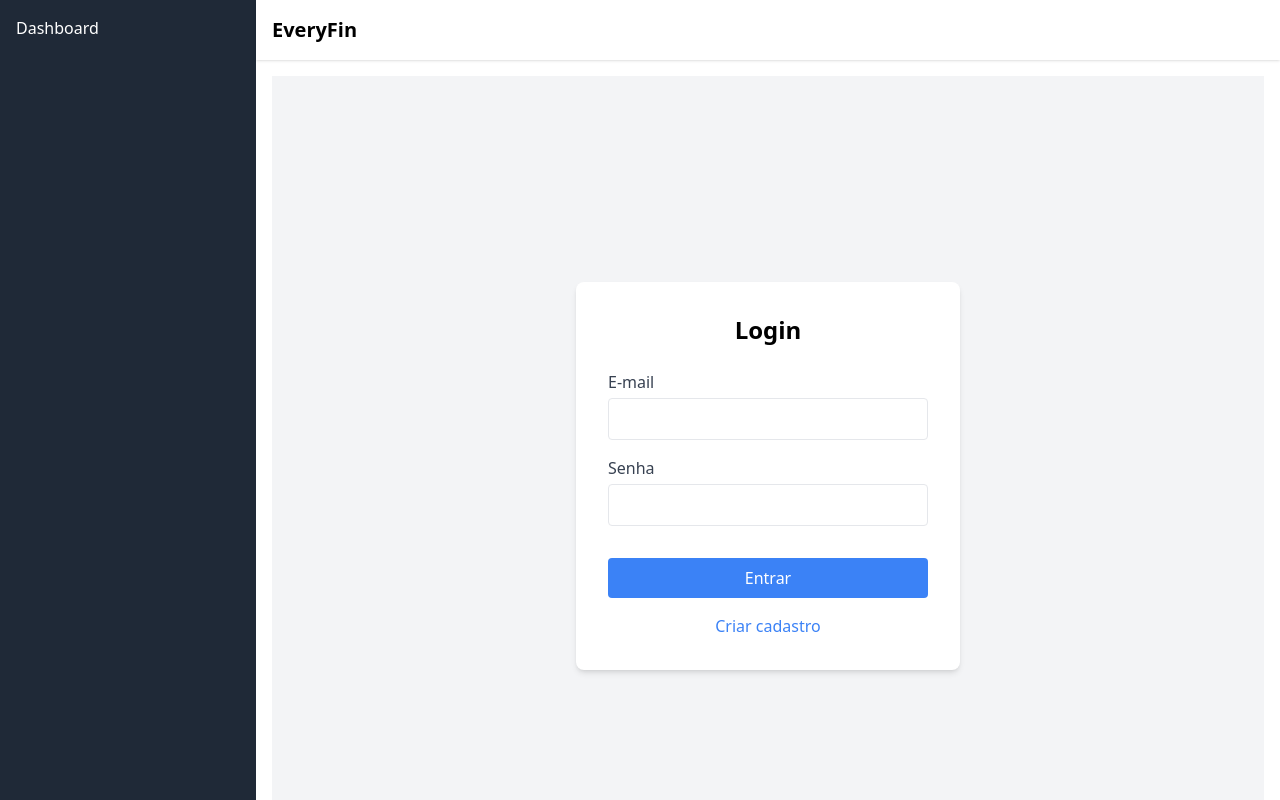
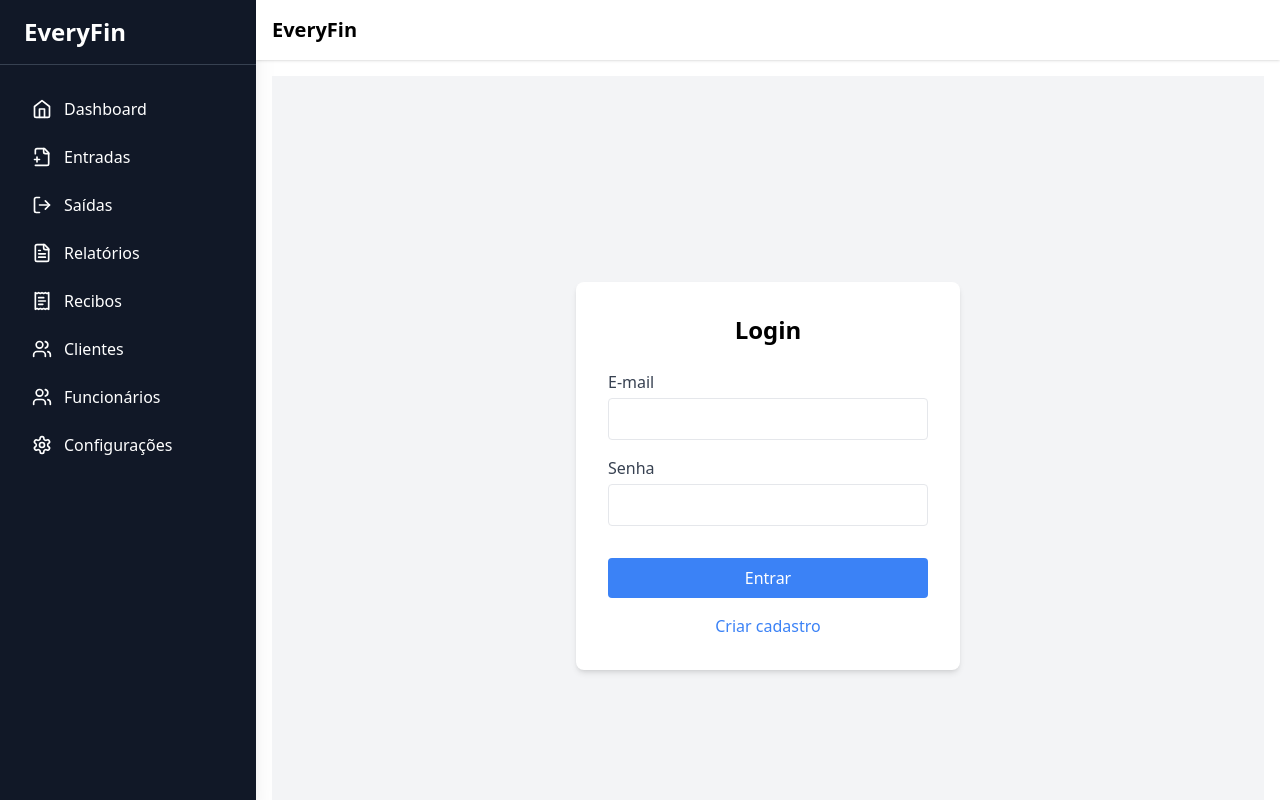
Before and after one commit to felipefriesen/EveryFin_V1.1_Front, a React (Vite) app: page /login in a window 1280 px wide. Built offline with nearby package versions, Linux system fonts and the light colour scheme.

Commit message:
Update Sidebar.tsx

```diff
--- a/src/components/Sidebar.tsx
+++ b/src/components/Sidebar.tsx
@@ -1,14 +1,41 @@
-import React from 'react';
+
+// src/components/Sidebar.tsx
 import { NavLink } from 'react-router-dom';
+import { Home, LogIn, LogOut, FileText, FilePlus2, Users, Settings, ReceiptText } from 'lucide-react';
+
+const menuItems = [
+  { to: '/dashboard', icon: <Home size={20} />, label: 'Dashboard' },
+  { to: '/entradas', icon: <FilePlus2 size={20} />, label: 'Entradas' },
+  { to: '/saidas', icon: <LogOut size={20} />, label: 'Saídas' },
+  { to: '/relatorios', icon: <FileText size={20} />, label: 'Relatórios' },
+  { to: '/recibos', icon: <ReceiptText size={20} />, label: 'Recibos' },
+  { to: '/cadastro/clientes', icon: <Users size={20} />, label: 'Clientes' },
+  { to: '/cadastro/funcionarios', icon: <Users size={20} />, label: 'Funcionários' },
+  { to: '/configuracoes', icon: <Settings size={20} />, label: 'Configurações' },
+];
 
 export default function Sidebar() {
   return (
-    <aside className="bg-gray-800 text-white w-64 p-4">
-      <nav className="space-y-2">
-        <NavLink to="/dashboard" className={({ isActive }) => isActive ? 'font-bold' : ''}>
-          Dashboard
-        </NavLink>
+    <aside className="w-64 min-h-screen bg-gray-900 text-white flex flex-col shadow-xl">
+      <div className="px-6 py-4 text-2xl font-bold border-b border-gray-700">
+        EveryFin
+      </div>
+      <nav className="flex-1 px-4 py-6 space-y-2">
+        {menuItems.map((item) => (
+          <NavLink
+            key={item.to}
+            to={item.to}
+            className={({ isActive }) =>
+              `flex items-center gap-3 px-4 py-2 rounded-lg transition-all duration-200 ${
+                isActive ? 'bg-white text-gray-900 font-semibold' : 'hover:bg-gray-800'
+              }`
+            }
+          >
+            {item.icon}
+            <span>{item.label}</span>
+          </NavLink>
+        ))}
       </nav>
     </aside>
-);
+  );
 }
```
